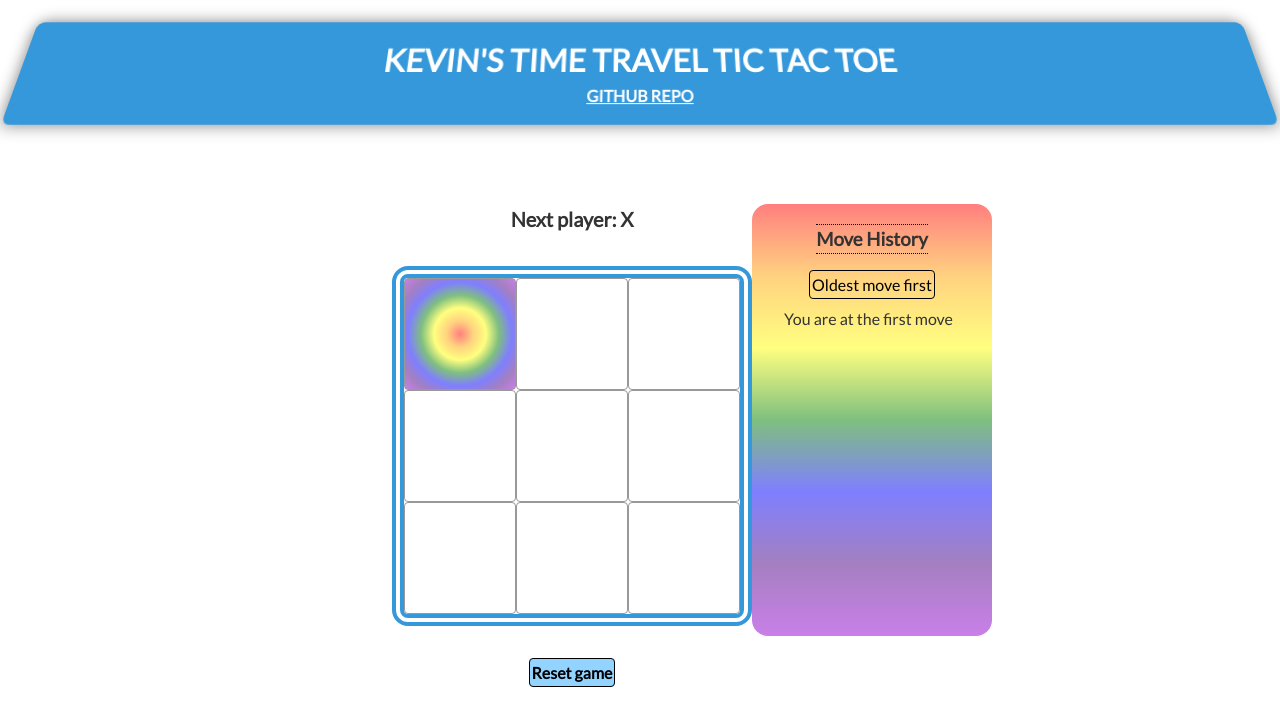
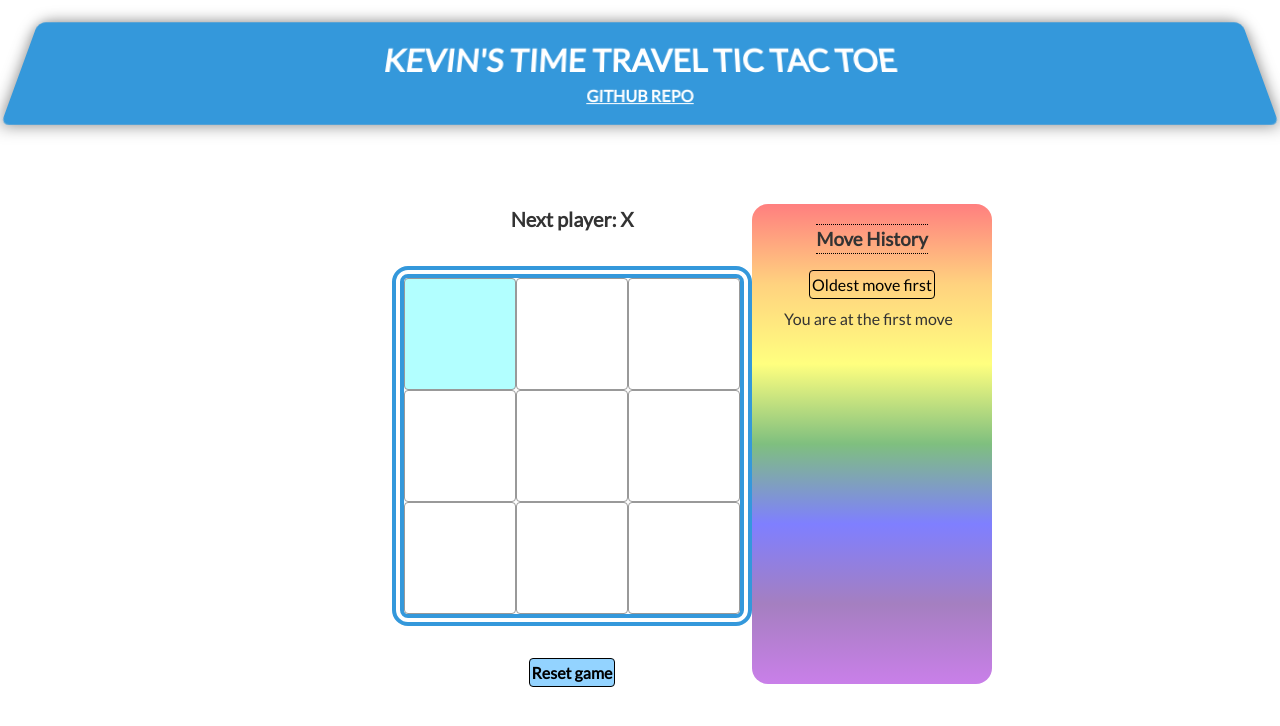
Before and after one commit to zkevinbai/tictactoe_two, a React (Create React App) app: page / in a window 1280 px wide. In both pictures the pointer is over the button 460 px from the left and 334 px from the top of the page. Shown: the top 726 px of the page. Built offline with nearby package versions, Linux system fonts and the light colour scheme.

Commit message:
max height

```diff
--- a/src/ticTacToe/Game.css
+++ b/src/ticTacToe/Game.css
@@ -99,13 +99,13 @@ button:hover {
 }
 
 .square:hover {
-    /* background-color: rgba(0, 255, 255, 0.3);
-    background: linear-gradient(to top,
+    /* background: linear-gradient(to top,
         rgba(255, 0, 0, 0.5), rgba(255, 165, 0, 0.5), rgba(255, 255, 0, 0.5), rgba(0, 128, 0, 0.5), rgba(0, 0, 255, 0.5), rgba(75, 0, 130, 0.5), rgba(148, 0, 211, 0.5)); */
     /* background-image: conic-gradient(from 250deg, #ff4800 10%, #dfd902 35%, #20dc68, #0092f4, #da54d8 72% 75%, #ff4800 95%); */
     color: rgba(0, 0, 0, 0.5);
-    background: radial-gradient(circle at center,
-        rgba(255, 0, 0, 0.5), rgba(255, 165, 0, 0.5), rgba(255, 255, 0, 0.5), rgba(0, 128, 0, 0.5), rgba(0, 0, 255, 0.5), rgba(75, 0, 130, 0.5), rgba(148, 0, 211, 0.5));
+    /* background: radial-gradient(circle at center,
+        rgba(255, 0, 0, 0.5), rgba(255, 165, 0, 0.5), rgba(255, 255, 0, 0.5), rgba(0, 128, 0, 0.5), rgba(0, 0, 255, 0.5), rgba(75, 0, 130, 0.5), rgba(148, 0, 211, 0.5)); */
+    background-color: rgba(0, 255, 255, 0.3);
 }
 
 .square-winner {
@@ -117,6 +117,10 @@ button:hover {
     background: radial-gradient(circle at center,
             rgba(148, 0, 211, 0.5), rgba(75, 0, 130, 0.5), rgba(0, 0, 255, 0.5), rgba(0, 128, 0, 0.5), rgba(255, 255, 0, 0.5), rgba(255, 165, 0, 0.5), rgba(255, 0, 0, 0.5));
     /* background-image: conic-gradient(from 270deg, #ff4800 10%, #dfd902 35%, #20dc68, #0092f4, #da54d8 72% 75%, #ff4800 95%); */
+}
+
+.square-winner:hover {
+    color: white;
 }
 
 .game-status {
@@ -147,7 +151,7 @@ button:hover {
     align-items: flex-start;
     justify-self: center;
     /* Align content to the top */
-    max-height: 27rem;
+    max-height: 30rem;
     width: 15rem;
     /* Set a maximum height if needed, so it scrolls when it exceeds this height */
     overflow-y: auto;
@@ -178,6 +182,7 @@ button:hover {
 .history-button {
     border-radius: 1rem;
     margin-bottom: 0.1rem;
+    padding: 0.25rem;
 }
 
 .history-button:hover {
```
